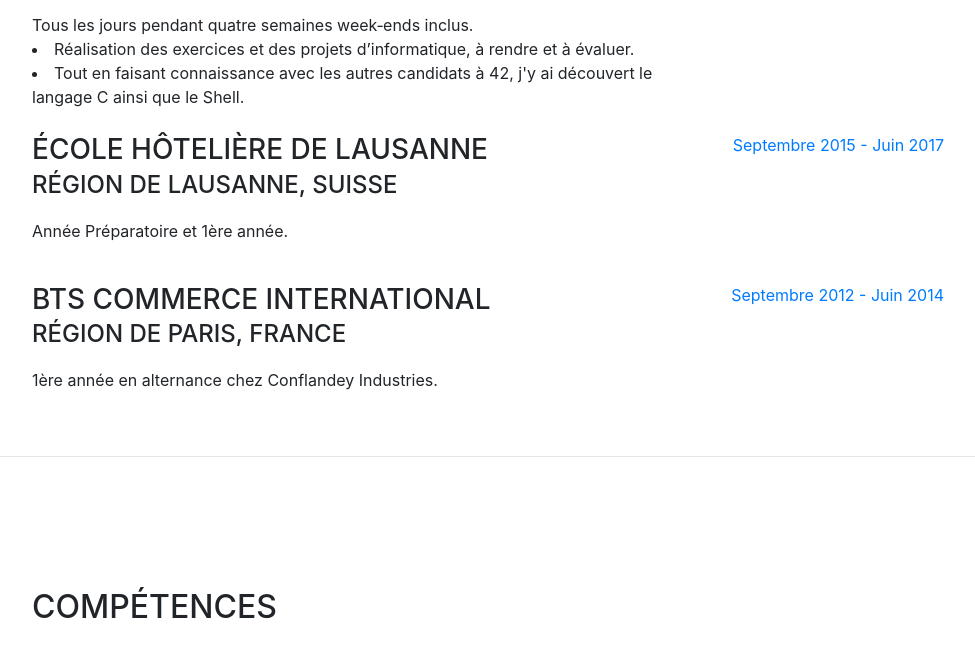
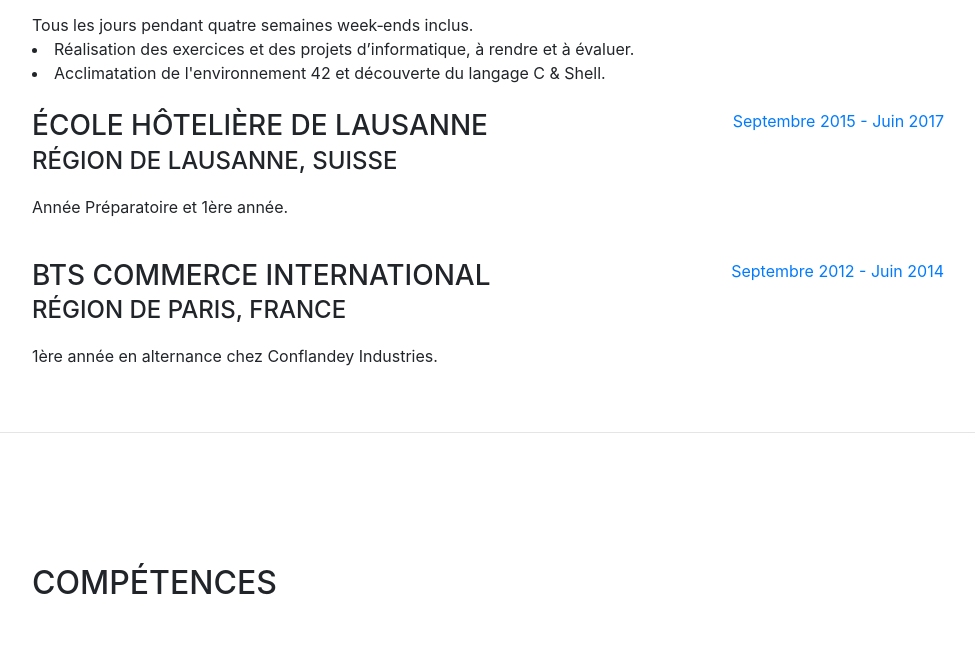
Before and after one commit to nicocouz/Resume, a website with bundled scripts: page index.html in a window 1280 px wide. Shown: the part 2429-3076 px from the top of the page, without its empty margins (288-1263 px from the left). Built offline with nearby package versions, Linux system fonts and the light colour scheme; a web font is replaced by a local one.

Commit message:
Changing 42

```diff
--- a/index.html
+++ b/index.html
@@ -192,8 +192,7 @@
           <div class="resume-content mr-auto">
             <h3 class="mb-0">École 42 - Piscine</h3>
             <div class="subheading mb-3">Concours d'entrée 1 mois // Région de Paris, France</div>
-            <div> Tous les jours pendant quatre semaines week‐ends inclus.<li>Réalisation des exercices et des projets d’informatique, à rendre et à évaluer.</li> <li>Tout en faisant connaissance avec les autres candidats à 42, j'y ai découvert le langage C
-              ainsi que le Shell.</li></div>
+            <div> Tous les jours pendant quatre semaines week‐ends inclus.<li>Réalisation des exercices et des projets d’informatique, à rendre et à évaluer.</li> <li>Acclimatation de l'environnement 42 et découverte du langage C & Shell.</li></div>
           </div>
           <div class="resume-date text-md-right">
             <span class="text-primary">Juillet 2018 - Juillet 2018</span>
```
